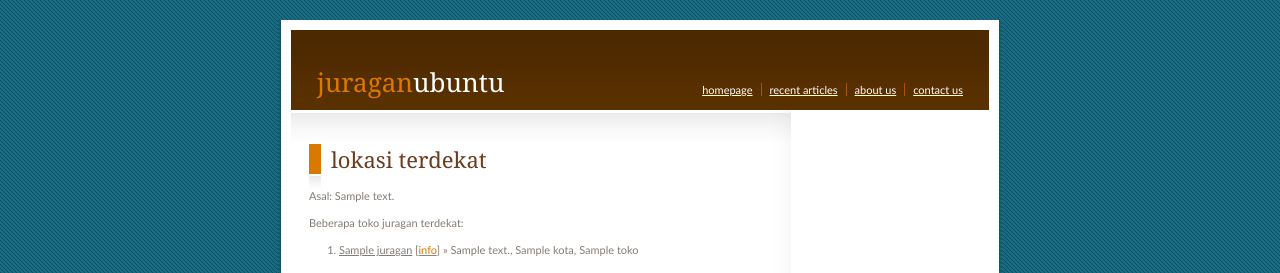
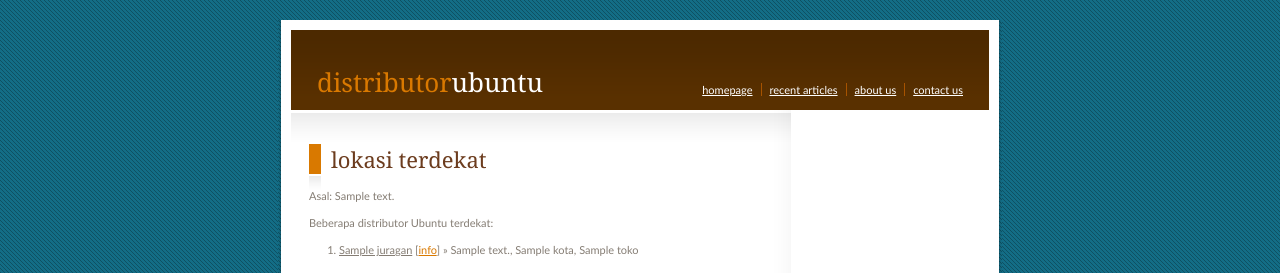
Before and after one commit to fajran/juragan, a Python web app: template src/juragan/templates/cari.html in a window 1280 px wide. Shown: the top 273 px of the page. Run offline with Jinja, Linux system fonts and the light colour scheme; the template is opened without the code that fills it: most values are stand-ins (such as "Sample title", 1, 10 or a date in 2020); form fields are guessed from the names that the template uses; some libraries are stand-ins or nearby versions.

Commit message:
Update templates

```diff
--- /dev/null
+++ b/src/juragan/media/juragan.css
@@ -0,0 +1,3 @@
+#toko-info h1 {
+    font-size: 16px;
+}
--- /dev/null
+++ b/src/juragan/media/juragan.js
@@ -0,0 +1,126 @@
+
+var juragan = {
+    canvas: undefined,
+    pos: undefined,
+    juragan: undefined,
+
+    pos_marker: undefined,
+    toko_path: undefined,
+
+    infowindow: undefined,
+    toko: {},
+
+    init: function(canvas) {
+        this.canvas = canvas;
+        this.map = new google.maps.Map(canvas.get(0), {
+            zoom: 13,
+            mapTypeId: google.maps.MapTypeId.ROADMAP
+        });
+    },
+
+    show: function(pos) {
+        this.pos = pos;
+        this._updatePosition();
+        this._placePosition();
+        this._loadJuragan();
+    },
+
+    _updatePosition: function() {
+        var pos = this.pos;
+        this.map.setOptions({
+            center: pos,
+        });
+    },
+
+    _placePosition: function() {
+        var pos = this.pos;
+        var map = this.map;
+        this.pos_marker = new google.maps.Marker({
+            position: pos,
+            map: map,
+        });
+    },
+
+    _loadJuragan: function() {
+        var self = this;
+        $.getJSON('/daftar/?format=json', function(json) {
+            self.juragan = json.juragan;
+            self._placeJuragan();
+        });
+    },
+
+    _placeJuragan: function() {
+        var juragan = this.juragan;
+        var map = this.map;
+
+        for (var i=0; i<juragan.length; i++) {
+            var toko = juragan[i].toko;
+            for (var j=0; j<toko.length; j++) {
+                this.toko[toko[j].id] = toko[j];
+                toko[j]._pos = new google.maps.LatLng(toko[j].y, toko[j].x);
+                toko[j]._juragan = juragan[i];
+                this._placeToko(toko[j]);
+            }
+        }
+    },
+
+    _placeToko: function(toko) {
+        if (this.toko_icon == undefined) {
+            this.toko_icon = new google.maps.MarkerImage(
+                                    '/+media/icons/music.png',
+                                    new google.maps.Size(32, 37),
+                                    new google.maps.Point(0, 0),
+                                    new google.maps.Point(16, 35));
+        }
+        var self = this;
+
+        toko._marker = new google.maps.Marker({
+            position: toko._pos,
+            map: this.map,
+            icon: this.toko_icon,
+        });
+
+        google.maps.event.addListener(toko._marker, 'click', function() {
+            self._showTokoInfo(toko);
+        });
+    },
+
+    showToko: function(id) {
+        var pos = this.toko[id]._pos;
+        this.map.panTo(pos);
+        this.showTokoInfo(id);
+    },
+
+    showTokoInfo: function(id) {
+        this._showTokoInfo(this.toko[id]);
+    },
+    _showTokoInfo: function(toko) {
+        if (this.infowindow != undefined) {
+            this.infowindow.close();
+        }
+        if (toko._info == undefined) {
+            toko._info = this._createTokoInfo(toko);
+        }
+        toko._info.open(this.map, toko._marker);
+        this.infowindow = toko._info;
+    },
+
+    _createTokoInfo: function(toko) {
+        var juragan = toko._juragan;
+
+        var content = "";
+        content += '<div id="toko-info">';
+        content += '<h1>' + juragan.nama + '</h1>';
+        if (juragan.website != undefined && juragan.website != null) {
+            content += '<p class="web"><a href="' + juragan.website + '">' + juragan.website + '</a></p>';
+        }
+        content += '<p class="email">Email: <a href="mailto:' + juragan.email + '">' + juragan.email + '</a></p>';
+        content += '<p class="alamat">' + toko.alamat + '<br/>' + toko.kota + '<br/>' + toko.provinsi + '</p>';
+        content += '</div>';
+
+        var info = new google.maps.InfoWindow({
+            content: content
+        });
+        return info;
+    },
+};
--- a/src/juragan/templates/base.html
+++ b/src/juragan/templates/base.html
@@ -2,10 +2,11 @@
 <html>
 <head>
 <meta http-equiv="content-type" content="text/html; charset=iso-8859-1" />
-<title>Juragan Ubuntu</title>
+<title>Distributor Ubuntu</title>
 <meta name="keywords" content="" />
 <meta name="description" content="" />
 <link rel="stylesheet" type="text/css" href="/+media/default.css" />
+<link rel="stylesheet" type="text/css" href="/+media/juragan.css" />
 <script type="text/javascript" src="/+media/jquery.js"></script>
 {% block extraheaders %}{% endblock %}
 </head>
@@ -14,7 +15,7 @@
 <div id="outer">
 
 	<div id="header">
-		<h1><span>Juragan</span>Ubuntu</h1>
+		<h1><span>Distributor</span>Ubuntu</h1>
 		<div id="menu">
 			<ul>
 				<li class="first"><a href="#">homepage</a></li>
@@ -58,7 +59,7 @@
 <div id="outer2"></div>
 
 <div id="footer">
-	&copy; 2009 JuraganUbuntu. Design by <a href="http://www.nodethirtythree.com">NodeThirtyThree</a> + <a href="http://www.freecsstemplates.org/">Free CSS Templates</a>
+	&copy; 2010 DistributorUbuntu. Design by <a href="http://www.nodethirtythree.com">NodeThirtyThree</a> + <a href="http://www.freecsstemplates.org/">Free CSS Templates</a>
 </div>
 
 </body>
--- a/src/juragan/templates/cari.html
+++ b/src/juragan/templates/cari.html
@@ -1,75 +1,17 @@
 {% extends "base.html" %}
 
 {% block extraheaders %}
-    {% if peta %}
-<script type="text/javascript" src="http://www.google.com/jsapi?hl=id&key={{ key }}"></script>
+<script type="text/javascript" src="http://maps.google.com/maps/api/js?sensor=false"></script>
+<script type="text/javascript" src="/+media/juragan.js"></script>
 <script type="text/javascript">
-  google.load("maps", "2.x");
-  var map = undefined;
-  var line = undefined;
-  var sx = {{ peta.x }};
-  var sy = {{ peta.y }};
-  var sll;
-
-  // Call this function when the page has been loaded
-  function initialize() {
-    map = new google.maps.Map2(document.getElementById("map"));
-    map.setCenter(new google.maps.LatLng(sy, sx), 13);
-    sll = new GLatLng(sy, sx);
-    map.addControl(new GSmallMapControl());
-    map.addControl(new GMapTypeControl());
-    map.addOverlay(new GMarker(sll));
-
-    $.getJSON('/daftar/?format=json', function(json) {
-        var icon = new GIcon(G_DEFAULT_ICON);
-        icon.image = '/+media/icons/music.png';
-        icon.iconSize = new GSize(32, 37);
-        icon.shadowSize = new GSize(32, 37);
-        icon.iconAnchor = new GPoint(16, 35);
-        icon.infoWindowAnchor = new GPoint(32, 2);
-
-        var options = { icon: icon };
-
-        var items = json.juragan;
-        var len = items.length;
-        for (var i=0; i<len; i++) {
-            var juragan = items[i];
-            var tt = juragan.toko;
-            var ll = tt.length;
-            for (var j=0; j<ll; j++) {
-                var toko = tt[j];
-                var point = new GLatLng(toko.y, toko.x);
-                var marker = new GMarker(point, options);
-                GEvent.addListener(marker, "click", function() {
-                    var html = "";
-                    html += '<p class="nama"><strong>' + juragan.nama + '</strong></p>';
-                    if (juragan.website != undefined && juragan.website != null) {
-                        html += '<p class="web"><a href="' + juragan.website + '">' + juragan.website + '</a></p>';
-                    }
-                    html += '<p class="email">Email: <a href="mailto:' + juragan.email + '">' + juragan.email + '</a></p>';
-                    html += '<p class="alamat">' + toko.alamat + '<br/>' + toko.kota + '<br/>' + toko.provinsi + '</p>';
-                    marker.openInfoWindowHtml(html);
-                });
-                map.addOverlay(marker);
-            }
-        }
-    });
-    {% endif %}
-  }
-  google.setOnLoadCallback(initialize);
-
-  function pindah(x, y) {
-    if (map == undefined) { return; }
-    map.panTo(new GLatLng(y, x));
-
-    if (line != undefined) {
-        map.removeOverlay(line);
-    }
-    line = new GPolyline([new GLatLng(y, x), sll]);
-    map.addOverlay(line);
-  }
+$(document).ready(function() {
+    var pos = new google.maps.LatLng({{ peta.y }}, {{ peta.x }});
+    juragan.init($('#map'));
+    juragan.show(pos);
+});
 </script>
 {% endblock %}
+
 
 {% block content %}
 
@@ -77,10 +19,10 @@
 <div id="dekat">
 <h2>Lokasi Terdekat</h2>
 <p>Asal: {{ peta.alamat }}</p>
-<p>Beberapa toko juragan terdekat:</p>
+<p>Beberapa distributor Ubuntu terdekat:</p>
 <ol>
     {% for toko in peta.dekat %}
-    <li><span onclick="pindah({{ toko.geo_bujur }}, {{ toko.geo_lintang }})">{{ toko.juragan.nama }}</span>
+    <li><span onclick="juragan.showToko({{ toko.id }});">{{ toko.juragan.nama }}</span>
         [<a href="/toko/{{ toko.id }}/">info</a>]
         &raquo; {{ toko.alamat }}, {{ toko.kota }}, {{ toko.provinsi_nama }}</li>
     {% endfor %}
@@ -89,7 +31,7 @@
 </div>
 {% endif %}
 
-<h2>Cari Juragan</h2>
+<h2>Cari Distributor</h2>
 
 <div id="cari">
 <form method="post" action="/cari/">
--- a/src/juragan/templates/homepage.html
+++ b/src/juragan/templates/homepage.html
@@ -2,7 +2,7 @@
 <html>
 <head>
 <meta http-equiv="content-type" content="text/html; charset=iso-8859-1" />
-<title>Juragan Ubuntu</title>
+<title>Distributor Ubuntu</title>
 <meta name="keywords" content="" />
 <meta name="description" content="" />
 <link rel="stylesheet" type="text/css" href="/+media/default.css" />
@@ -12,7 +12,7 @@
 <div id="outer">
 
 	<div id="header">
-		<h1><span>Juragan</span>Ubuntu</h1>
+		<h1><span>Distributor</span>Ubuntu</h1>
 		<div id="menu">
 			<ul>
 				<li class="first"><a href="#">homepage</a></li>
@@ -142,7 +142,7 @@
 <div id="outer2"></div>
 
 <div id="footer">
-	&copy; 2009 JuraganUbuntu. Design by <a href="http://www.nodethirtythree.com">NodeThirtyThree</a> + <a href="http://www.freecsstemplates.org/">Free CSS Templates</a>
+	&copy; 2009 DistributorUbuntu. Design by <a href="http://www.nodethirtythree.com">NodeThirtyThree</a> + <a href="http://www.freecsstemplates.org/">Free CSS Templates</a>
 </div>
 
 </body>
```
Also changed, not shown: src/juragan/templates/index.html (+14 -1 lines).
